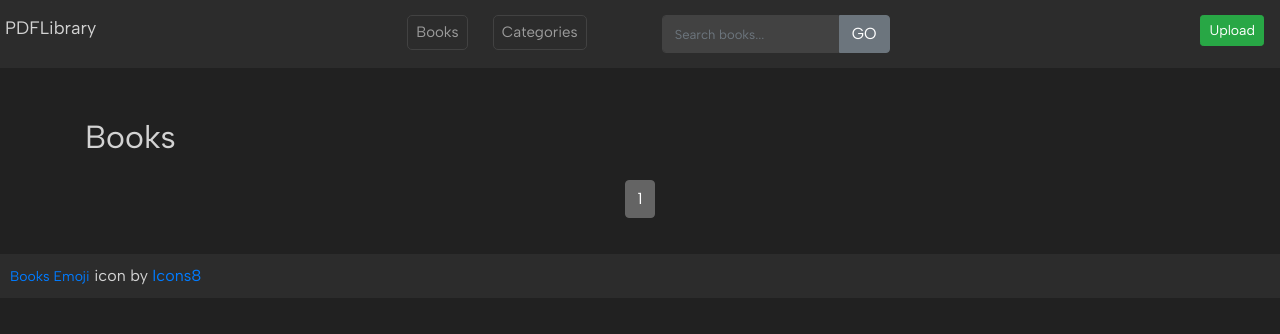
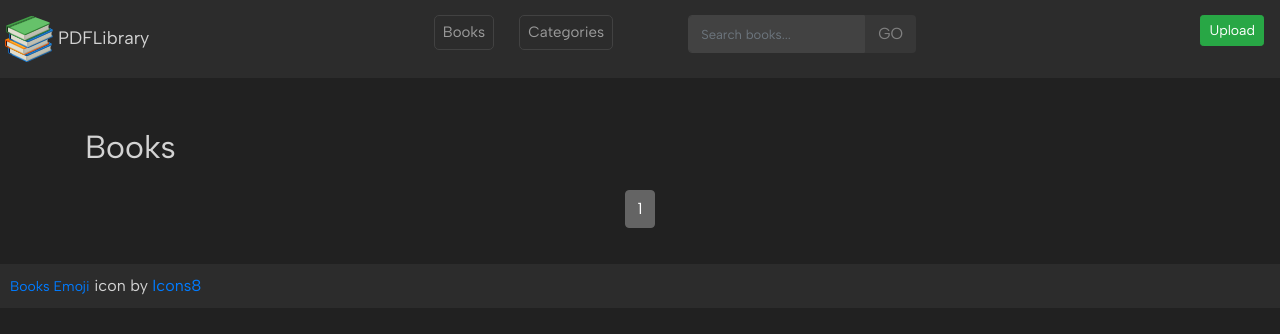
Before and after one commit to kiraboibrahim/pdf-library, a Django app: page /library/books in a window 1280 px wide. Shown: the top 334 px of the page. Run offline with Django 4.2, Linux system fonts and the light colour scheme; data that the repository does not hold is empty; some libraries are stand-ins or nearby versions.

Commit message:
refactor: Make search submit button background color darker

```diff
--- a/static/ui_components/css/ui_components.css
+++ b/static/ui_components/css/ui_components.css
@@ -64,6 +64,8 @@
 .search-form__submit {
     border-top-left-radius: 0;
     border-bottom-left-radius: 0;
+    background-color: #373737;
+    color: gray;
 }
 /***********************/
 /*      Navigation    */
--- a/templates/ui_components/ui_components.html
+++ b/templates/ui_components/ui_components.html
@@ -31,9 +31,9 @@
 {% macro SearchForm() -%}
 <form class="search-form" method="get" action="search">
     <div class="search-form__field">
-        <input class="search-form__input form-control" type="text" placeholder="Search books...">
+        <input class="search-form__input form-control" type="text" placeholder="Search books..." required="required">
     </div>
-    <button class="search-form__submit btn btn-secondary" type="submit">GO</button>
+    <button class="search-form__submit btn" type="submit">GO</button>
 </form>
 {%- endmacro %}
 
@@ -48,7 +48,10 @@
 {# Site Header #}
 {% macro SiteHeader(user) -%}
 <div class="site-header">
-    <a href="/" class="site-header__logo">PDFLibrary</a>
+    <a href="/" class="site-header__logo">
+        <img src="{{ static('base/images/logo.png') }}">
+        PDFLibrary
+    </a>
     <div class="site-header__navigation">
         {{ Navigation() }}
     </div>
```
